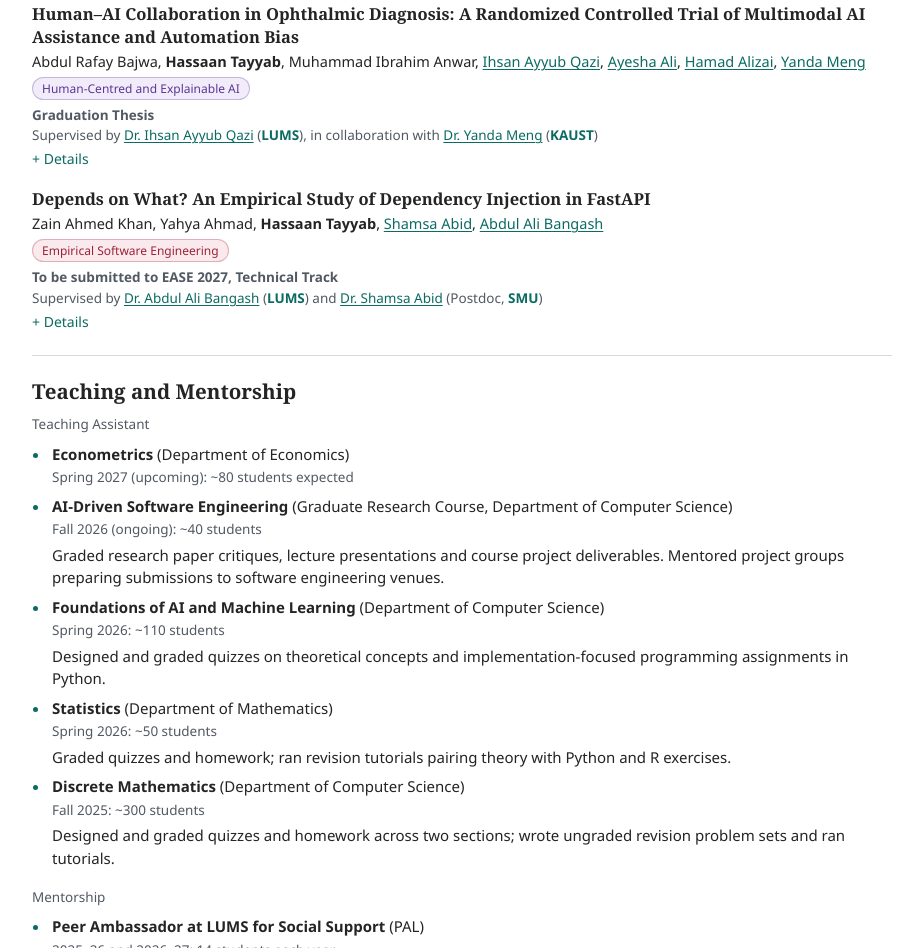
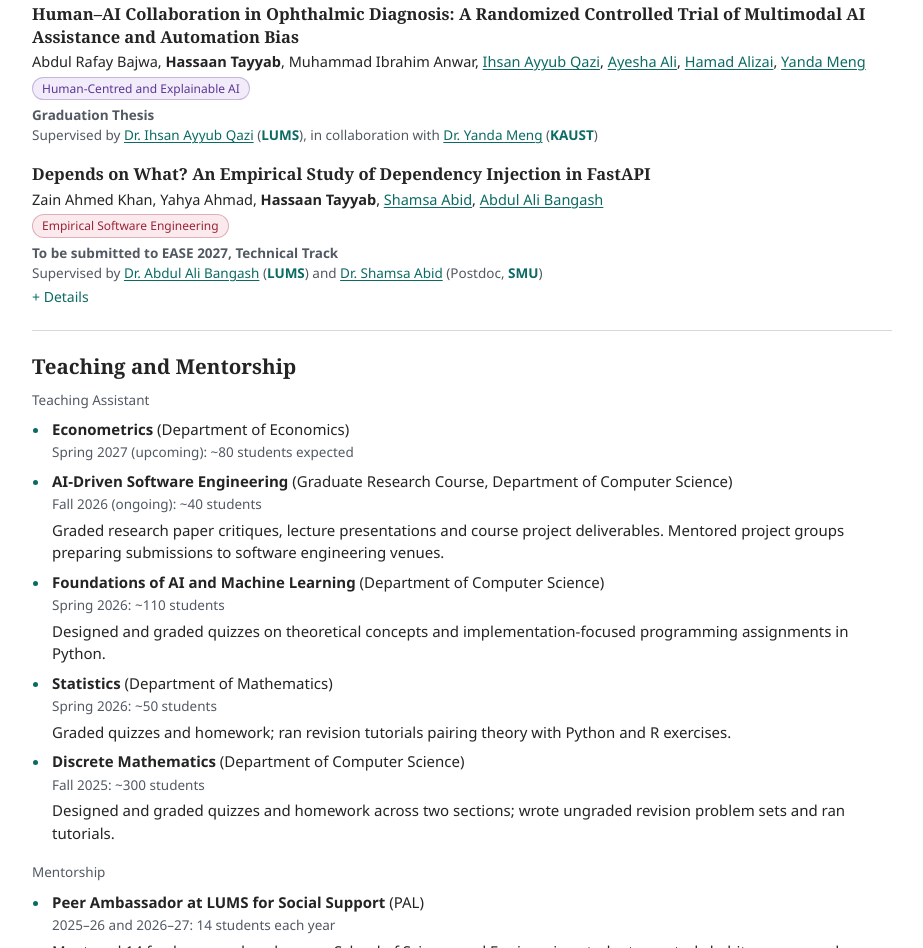
Before and after one commit to hussey17/hussey17.github.io, a plain HTML site: page index.html in a window 1280 px wide. Shown: the part 1432-2380 px from the top of the page, without its empty margins (178-1101 px from the left). Drawn offline with Linux system fonts and the light colour scheme.

Commit message:
Remove details from ongoing RCT project
Co-Authored-By: Claude Opus 5.5 <noreply@anthropic.com>

```diff
--- a/index.html
+++ b/index.html
@@ -196,10 +196,6 @@
         </ul>
         <p class="meta venue">Graduation Thesis</p>
         <p class="meta">Supervised by <a class="person" href="https://scholar.google.com/citations?user=lVzlcmUAAAAJ" target="_blank" rel="noopener">Dr.&nbsp;Ihsan Ayyub Qazi</a> (<a class="inst" href="https://sbasse.lums.edu.pk/department-of-computer-science" target="_blank" rel="noopener">LUMS</a>), in collaboration with <a class="person" href="https://scholar.google.com/citations?user=ueNkFakAAAAJ" target="_blank" rel="noopener">Dr.&nbsp;Yanda Meng</a> (<a class="inst" href="https://bese.kaust.edu.sa/" target="_blank" rel="noopener">KAUST</a>)</p>
-        <details>
-          <summary>Details</summary>
-          <p>This randomized controlled trial tests how physicians work with a multimodal AI system when diagnosing retinal disease. Twenty resident physicians first complete an AI-literacy training module and are then randomized to diagnose either with a multimodal AI assistant, which combines a vision-language model with a text-based reasoning model, or with conventional diagnostic resources alone. Each participant works through 17 locally sourced retinal fundus images. Together they cover 17 diagnoses, including stages of diabetic retinopathy, retinal vein and artery occlusions, age-related macular degeneration and retinitis pigmentosa, along with 34 additional differential diagnoses. A panel of three senior ophthalmology consultants evaluates the participants' diagnoses and reasoning. The trial asks whether AI assistance improves diagnostic accuracy, and how physicians respond when the AI is wrong. Calibrated uncertainty signals may help them recognise and override an incorrect recommendation, or they may still defer to the AI, increasing automation bias. The aim is to inform safer human-AI diagnostic workflows.</p>
-        </details>
       </article>
 
       <article class="item">
```
